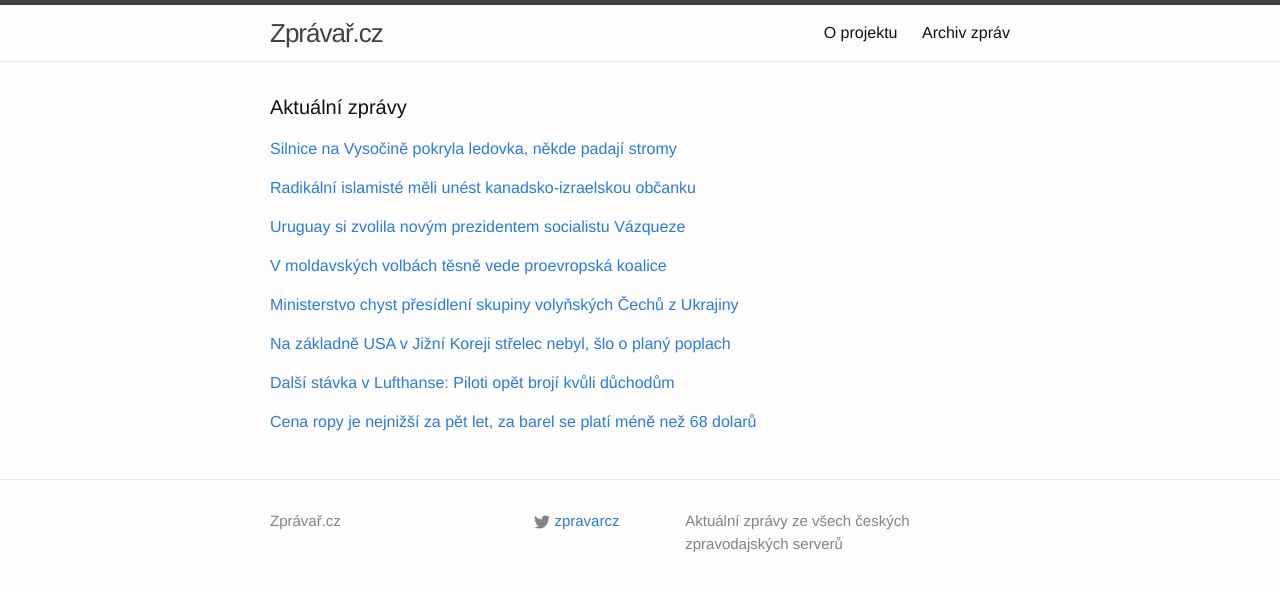
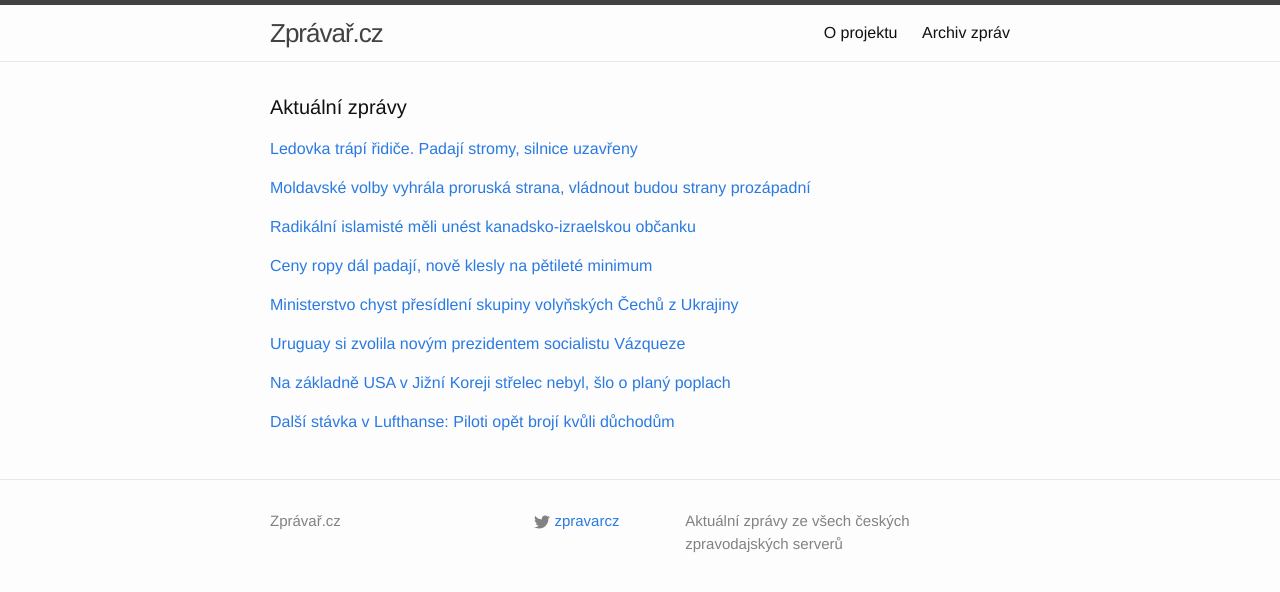
Before and after one commit to adliska/zpravar, a Jekyll site: the page built from index.html, in a window 1280 px wide. Shown: the top 592 px of the page. Built offline with Jekyll 4.4.1, drawn with Linux system fonts in a browser that asks for light colours.

Commit message:
zpravar news update

```diff
--- a/index.html
+++ b/index.html
@@ -5,9 +5,11 @@ layout: default
 <div class="home">
     <h1 class="page-heading">Aktuální zprávy</h1>
 
-<p><a href="javascript:;" onclick="toggle_visibility('zpravy0')">Silnice na Vysočině pokryla ledovka, někde padají stromy </a></p>
+<p><a href="javascript:;" onclick="toggle_visibility('zpravy0')">Ledovka trápí řidiče. Padají stromy, silnice uzavřeny</a></p>
 <div id="zpravy0" style="display:none">
 <ul>
+<li><a href=http://www.tyden.cz/rubriky/domaci/doprava/ledovka-trapi-ridice-padaji-stromy-silnice-uzavreny_325775.html>Ledovka trápí řidiče. Padají stromy, silnice uzavřeny - www.tyden.cz</a></li>
+<li><a href=http://www.ceskatelevize.cz/ct24/domaci/294098-pozor-na-ledovku-na-vysocine-jsou-tri-silnice-uzavrene/>Pozor na ledovku, na Vysočině jsou tři silnice uzavřené - www.ceskatelevize.cz</a></li>
 <li><a href=http://www.lidovky.cz/silnice-na-vysocine-pokryla-ledovka-nekde-padaji-stromy-p2a-/zpravy-domov.aspx?c=A141201_075844_ln_domov_sij>Silnice na Vysočině pokryla ledovka, někde padají stromy  - www.lidovky.cz</a></li>
 <li><a href=http://zpravy.idnes.cz/ledovka-komplikuje-dopravu-dfs-/domaci.aspx?c=A141201_073338_domaci_jj>Ledovka brzdí dopravu, na Vysočině jsou uzavřeny čtyři silnice - zpravy.idnes.cz</a></li>
 <li><a href=http://zpravy.aktualne.cz/regiony/silnice-na-vysocine-pokryla-ledovka-nekde-padaji-stromy/r~f663aabe792311e4840b002590604f2e/>Ledovka trápí řidiče, na Vysočině zavřeli čtyři silnice - zpravy.aktualne.cz</a></li>
@@ -17,31 +19,34 @@ layout: default
 <li><a href=http://www.denik.cz/z_domova/silnice-na-vysocine-pokryla-ledovka-nekde-padaji-stromy-20141201.html>Silnice na Vysočině pokryla ledovka, někde padají stromy - www.denik.cz</a></li>
 <li><a href=http://www.ceskatelevize.cz/ct24/domaci/294098-pozor-na-ledovku-na-vysocine-jsou-ctyri-silnice-uzavrene/>Pozor na ledovku, na Vysočině jsou čtyři silnice uzavřené - www.ceskatelevize.cz</a></li>
 <li><a href=http://www.tyden.cz/rubriky/domaci/doprava/varovani-pred-ledovkou-rozsireno-padaji-stromy_325775.html>Varování před ledovkou rozšířeno, padají stromy - www.tyden.cz</a></li>
-<li><a href=http://www.novinky.cz/domaci/355020-vysocinu-pokryla-ledovka-stromy-padaji-na-silnice.html>Vysočinu pokryla ledovka, stromy padají na silnice - www.novinky.cz</a></li>
 <li><a href=http://www.tyden.cz/rubriky/domaci/doprava/meteorologove-rozsirili-varovani-pred-ledovkou-na-silnicich_325775.html>Meteorologové rozšířili varování před ledovkou na silnicích - www.tyden.cz</a></li>
 <li><a href=http://www.tyden.cz/rubriky/domaci/doprava/meteorologove-varuji-pred-hrozici-ledovkou-na-silnicich_325775.html>Meteorologové varují před hrozící ledovkou na silnicích - www.tyden.cz</a></li>
 </ul>
-</div><p><a href="javascript:;" onclick="toggle_visibility('zpravy1')">Radikální islamisté měli unést kanadsko-izraelskou občanku</a></p>
+</div><p><a href="javascript:;" onclick="toggle_visibility('zpravy1')">Moldavské volby vyhrála proruská strana, vládnout budou strany prozápadní</a></p>
 <div id="zpravy1" style="display:none">
+<ul>
+<li><a href=http://zahranicni.ihned.cz/evropa-slovensko/c1-63191360-moldavske-volby-vyhrala-proruska-strana-vladnout-budou-strany-prozapadni>Moldavské volby vyhrála proruská strana, vládnout budou strany prozápadní - zahranicni.ihned.cz</a></li>
+<li><a href=http://www.tyden.cz/rubriky/zahranici/rusko-a-okoli/moldavske-volby-vyhrala-proruska-strana-ale-slavit-nemuze_325805.html>Moldavské volby vyhrála proruská strana, ale slavit nemůže - www.tyden.cz</a></li>
+<li><a href=http://www.ceskenoviny.cz/zpravy/zpravy/moldavske-prozapadni-strany-zrejme-budou-mit-parlamentni-vetsinu/1153425>Moldavské prozápadní strany zřejmě budou mít parlamentní většinu - www.ceskenoviny.cz</a></li>
+<li><a href=http://zpravy.aktualne.cz/zahranici/v-moldavskych-volbach-tesne-vede-proevropska-koalice/r~4ea71c96792011e4b6d20025900fea04/>V moldavských volbách těsně vede proevropská koalice - zpravy.aktualne.cz</a></li>
+<li><a href=http://zpravy.idnes.cz/volby-v-moldavsku-vyhrala-proruska-strana-f22-/zahranicni.aspx?c=A141201_064026_zahranicni_jj>Volby v Moldavsku vyhrála podle průběžných výsledků proruská strana - zpravy.idnes.cz</a></li>
+<li><a href=http://www.ceskenoviny.cz/zpravy/zpravy/v-moldavskych-volbach-vedla-proevropska-koalice/1153425>V moldavských volbách vedla proevropská koalice - www.ceskenoviny.cz</a></li>
+</ul>
+</div><p><a href="javascript:;" onclick="toggle_visibility('zpravy2')">Radikální islamisté měli unést kanadsko-izraelskou občanku</a></p>
+<div id="zpravy2" style="display:none">
 <ul>
 <li><a href=http://zpravy.aktualne.cz/zahranici/radikalni-islamiste-meli-unest-kanadsko-izraelskou-obcanku/r~4a8d4ff6791e11e48ee3002590604f2e/>Radikální islamisté měli unést kanadsko-izraelskou občanku - zpravy.aktualne.cz</a></li>
 <li><a href=http://www.tyden.cz/rubriky/zahranici/asie-a-oceanie/maji-islamiste-kanadsko-izraelskou-obcanku-vira-v-lez_325804.html>Mají islamisté kanadsko-izraelskou občanku? Víra v lež - www.tyden.cz</a></li>
 <li><a href=http://www.novinky.cz/zahranicni/blizky-a-stredni-vychod/355017-islamsky-stat-ohlasil-ze-zajal-kanadskou-bojovnici-urady-to-proveruji.html>Islámský stát ohlásil, že zajal kanadskou bojovnici, úřady to prověřují - www.novinky.cz</a></li>
 <li><a href=http://www.ceskenoviny.cz/zpravy/zpravy/islamiste-pry-zajali-kanadsko-izraelskou-obcanku/1153430>Islamisté prý zajali kanadsko-izraelskou občanku - www.ceskenoviny.cz</a></li>
 </ul>
-</div><p><a href="javascript:;" onclick="toggle_visibility('zpravy2')">Uruguay si zvolila novým prezidentem socialistu Vázqueze </a></p>
-<div id="zpravy2" style="display:none">
-<ul>
-<li><a href=http://www.lidovky.cz/novym-uruguayskym-prezidentem-byl-zvolen-socialista-vazquez-p7z-/zpravy-svet.aspx?c=A141201_073612_ln_zahranici_ml>Uruguay si zvolila novým prezidentem socialistu Vázqueze  - www.lidovky.cz</a></li>
-<li><a href=http://zpravy.e15.cz/zahranicni/politika/opet-v-urade-novym-uruguayskym-prezidentem-bude-socialista-vazquez-1141298>Opět v úřadě: Novým uruguayským prezidentem bude socialista Vázquez - zpravy.e15.cz</a></li>
-<li><a href=http://www.novinky.cz/zahranicni/amerika/355018-uruguayskym-prezidentem-je-opet-socialista.html>Uruguayským prezidentem je opět socialista  - www.novinky.cz</a></li>
-</ul>
-</div><p><a href="javascript:;" onclick="toggle_visibility('zpravy3')">V moldavských volbách těsně vede proevropská koalice</a></p>
+</div><p><a href="javascript:;" onclick="toggle_visibility('zpravy3')">Ceny ropy dál padají, nově klesly na pětileté minimum</a></p>
 <div id="zpravy3" style="display:none">
 <ul>
-<li><a href=http://zpravy.aktualne.cz/zahranici/v-moldavskych-volbach-tesne-vede-proevropska-koalice/r~4ea71c96792011e4b6d20025900fea04/>V moldavských volbách těsně vede proevropská koalice - zpravy.aktualne.cz</a></li>
-<li><a href=http://zpravy.idnes.cz/volby-v-moldavsku-vyhrala-proruska-strana-f22-/zahranicni.aspx?c=A141201_064026_zahranicni_jj>Volby v Moldavsku vyhrála podle průběžných výsledků proruská strana - zpravy.idnes.cz</a></li>
-<li><a href=http://www.ceskenoviny.cz/zpravy/zpravy/v-moldavskych-volbach-vedla-proevropska-koalice/1153425>V moldavských volbách vedla proevropská koalice - www.ceskenoviny.cz</a></li>
+<li><a href=http://zpravy.aktualne.cz/ekonomika/svetova-ekonomika/ceny-ropy-dal-padaji-klesly-na-vic-nez-petilete-minimum/r~728cb674792b11e4a10c0025900fea04/>Ceny ropy dál padají, nově klesly na pětileté minimum - zpravy.aktualne.cz</a></li>
+<li><a href=http://ekonomika.idnes.cz/pokles-cen-ropy-0i2-/eko-zahranicni.aspx?c=A141201_080319_eko-zahranicni_jj>Cena ropy je nejnižší za pět let, za barel se platí méně než 68 dolarů - ekonomika.idnes.cz</a></li>
+<li><a href=http://www.tyden.cz/rubriky/byznys/svet/ceny-ropy-spadly-na-petileta-minima-drsna-hra-o-preziti_325810.html>Ceny ropy spadly na pětiletá minima. Drsná hra o přežití - www.tyden.cz</a></li>
+<li><a href=http://www.financninoviny.cz/zpravodajstvi/zpravy/ceny-ropy-dal-padaji-klesly-na-minima-za-vic-nez-pet-let/1153444>Ceny ropy dál padají, klesly na minima za víc než pět let - www.financninoviny.cz</a></li>
 </ul>
 </div><p><a href="javascript:;" onclick="toggle_visibility('zpravy4')">Ministerstvo chyst přesídlení skupiny volyňských Čechů z Ukrajiny</a></p>
 <div id="zpravy4" style="display:none">
@@ -50,25 +55,25 @@ layout: default
 <li><a href=http://www.tyden.cz/rubriky/domaci/zemanuv-triumf-cesko-presidli-prvni-krajany-z-ukrajiny_325806.html>Zemanův triumf. Česko přesídlí první krajany z Ukrajiny - www.tyden.cz</a></li>
 <li><a href=http://www.ceskenoviny.cz/zpravy/zpravy/ln-vnitro-chysta-repatriaci-skupiny-volynskych-cechu-z-ukrajiny/1153421>LN: Vnitro chystá repatriaci skupiny volyňských Čechů z Ukrajiny - www.ceskenoviny.cz</a></li>
 </ul>
-</div><p><a href="javascript:;" onclick="toggle_visibility('zpravy5')">Na základně USA v Jižní Koreji střelec nebyl, šlo o planý poplach</a></p>
+</div><p><a href="javascript:;" onclick="toggle_visibility('zpravy5')">Uruguay si zvolila novým prezidentem socialistu Vázqueze </a></p>
 <div id="zpravy5" style="display:none">
+<ul>
+<li><a href=http://www.lidovky.cz/novym-uruguayskym-prezidentem-byl-zvolen-socialista-vazquez-p7z-/zpravy-svet.aspx?c=A141201_073612_ln_zahranici_ml>Uruguay si zvolila novým prezidentem socialistu Vázqueze  - www.lidovky.cz</a></li>
+<li><a href=http://zpravy.e15.cz/zahranicni/politika/opet-v-urade-novym-uruguayskym-prezidentem-bude-socialista-vazquez-1141298>Opět v úřadě: Novým uruguayským prezidentem bude socialista Vázquez - zpravy.e15.cz</a></li>
+<li><a href=http://www.novinky.cz/zahranicni/amerika/355018-uruguayskym-prezidentem-je-opet-socialista.html>Uruguayským prezidentem je opět socialista  - www.novinky.cz</a></li>
+</ul>
+</div><p><a href="javascript:;" onclick="toggle_visibility('zpravy6')">Na základně USA v Jižní Koreji střelec nebyl, šlo o planý poplach</a></p>
+<div id="zpravy6" style="display:none">
 <ul>
 <li><a href=http://www.ceskenoviny.cz/zpravy/zpravy/na-zakladne-usa-v-jizni-koreji-strelec-nebyl-slo-o-plany-poplach/1153424>Na základně USA v Jižní Koreji střelec nebyl, šlo o planý poplach - www.ceskenoviny.cz</a></li>
 <li><a href=http://www.novinky.cz/zahranicni/svet/355019-americkou-zakladnu-v-jizni-koreji-uzavreli-kvuli-strelci.html>Americkou základnu v Jižní Koreji uzavřeli kvůli střelci  - www.novinky.cz</a></li>
 <li><a href=http://www.ceskenoviny.cz/zpravy/zpravy/na-americke-letecke-zakladne-v-jizni-koreji-byl-hlasen-strelec/1153424>Na americké letecké základně v Jižní Koreji byl hlášen střelec - www.ceskenoviny.cz</a></li>
 </ul>
-</div><p><a href="javascript:;" onclick="toggle_visibility('zpravy6')">Další stávka v Lufthanse: Piloti opět brojí kvůli důchodům</a></p>
-<div id="zpravy6" style="display:none">
+</div><p><a href="javascript:;" onclick="toggle_visibility('zpravy7')">Další stávka v Lufthanse: Piloti opět brojí kvůli důchodům</a></p>
+<div id="zpravy7" style="display:none">
 <ul>
 <li><a href=http://zpravy.e15.cz/byznys/doprava-a-logistika/dalsi-stavka-v-lufthanse-piloti-opet-broji-kvuli-duchodum-1141308>Další stávka v Lufthanse: Piloti opět brojí kvůli důchodům - zpravy.e15.cz</a></li>
 <li><a href=http://www.rozhlas.cz/_zprava/piloti-lufhansy-jdou-znovu-do-stavky-potrva-az-do-uterni-pulnoci--1426580>Piloti Lufhansy jdou znovu do stávky. Potrvá až do úterní půlnoci - www.rozhlas.cz</a></li>
 <li><a href=http://www.rozhlas.cz/_zprava/piloti-lufhansy-jdou-znovu-do-stavky-potrva-az-do-uterni-pulnoci--1426583>Piloti Lufhansy jdou znovu do stávky. Potrvá až do úterní půlnoci - www.rozhlas.cz</a></li>
 </ul>
-</div><p><a href="javascript:;" onclick="toggle_visibility('zpravy7')">Cena ropy je nejnižší za pět let, za barel se platí méně než 68 dolarů</a></p>
-<div id="zpravy7" style="display:none">
-<ul>
-<li><a href=http://ekonomika.idnes.cz/pokles-cen-ropy-0i2-/eko-zahranicni.aspx?c=A141201_080319_eko-zahranicni_jj>Cena ropy je nejnižší za pět let, za barel se platí méně než 68 dolarů - ekonomika.idnes.cz</a></li>
-<li><a href=http://www.tyden.cz/rubriky/byznys/svet/ceny-ropy-spadly-na-petileta-minima-drsna-hra-o-preziti_325810.html>Ceny ropy spadly na pětiletá minima. Drsná hra o přežití - www.tyden.cz</a></li>
-<li><a href=http://www.financninoviny.cz/zpravodajstvi/zpravy/ceny-ropy-dal-padaji-klesly-na-minima-za-vic-nez-pet-let/1153444>Ceny ropy dál padají, klesly na minima za víc než pět let - www.financninoviny.cz</a></li>
-</ul>
 </div></div>
```
